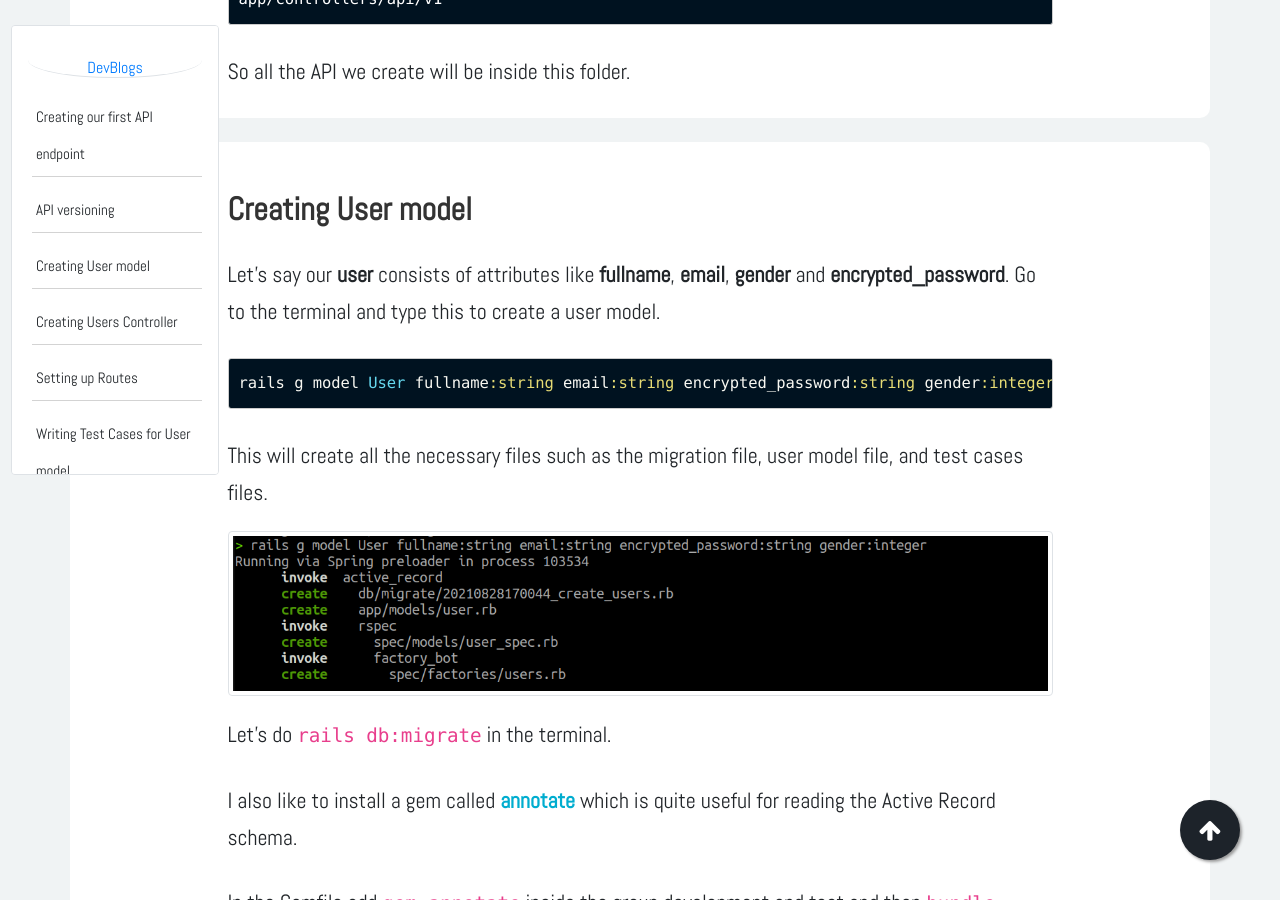
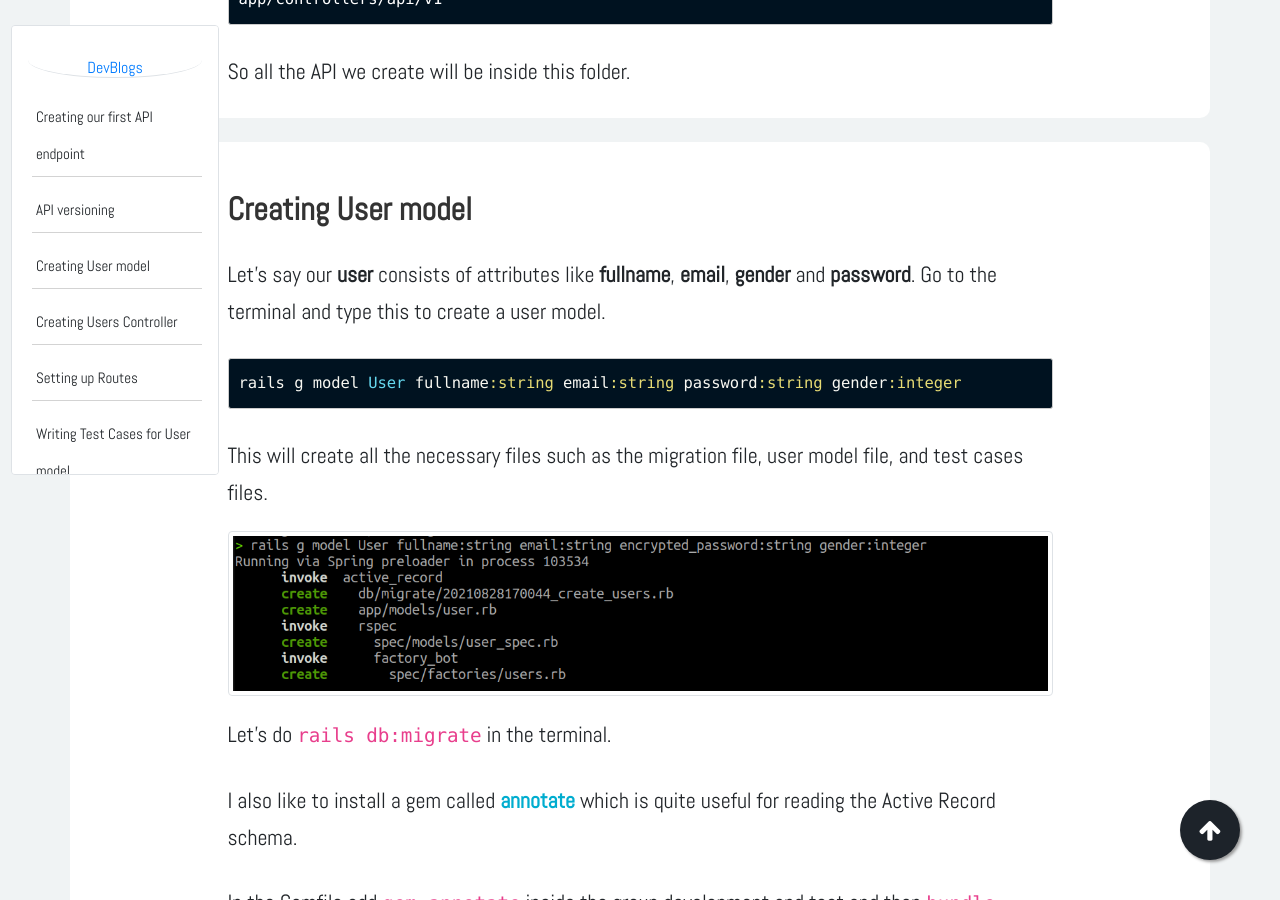
Before and after one commit to developerBlogs/developerBlogs.github.io, a Jekyll site: the page built from _posts/2021-08-29-rails_api_series-02.markdown, in a window 1280 px wide and 900 px high, scrolled down 1890 px. Built offline with Jekyll 4.4.1, drawn with Linux system fonts in a browser that asks for light colours; emoji names are drawn with the system emoji font; some web fonts are replaced; comment, search, counter and statistics services are not loaded; some of the changed text lies outside the part shown.

Commit message:
renamed encrypted password to password

````diff
--- a/_posts/2021-08-28-rails_api_series-01.markdown
+++ b/_posts/2021-08-28-rails_api_series-01.markdown
@@ -82,8 +82,8 @@ Great 🎉 🎉 we are done with the setup. Let's run `rails s` in the terminal
 Please feel free to give your feedback on the comment section below or ping me at <a aria-label="Send email" href="mailto:sajanbasnet75@gmail.com"><i class="icon fa fa-envelope" style="font-size:32px; margin: 0px 3px;"></i></a> or  <a aria-label="My LinkedIn" target="_blank" href="https://www.linkedin.com/in/sajan-basnet-b4b1b0148/"><i class="icon fa fa-linkedin-square" style="font-size:32px; margin: 0px 3px;" aria-hidden="true"></i></a>. Have a great time :smiley_cat:
 
 <div>
-<h3>Related Topic</h3>
-  <a href="http://localhost:4000/blogs/rails_api_series/02" target="_blank">**Building API in Rails Part 2** </a>
+<strong>Related Topic</strong>
+  <a href="https://developerblogs.github.io/blogs/rails_api_series/02" target="_blank">**Building API in Rails Part 2** </a>
 </div>
 </div>
 </div>
--- a/_posts/2021-08-29-rails_api_series-02.markdown
+++ b/_posts/2021-08-29-rails_api_series-02.markdown
@@ -42,10 +42,10 @@ So all the API we create will be inside this folder.
 <div class="col-lg-9 col-md-9 mx-auto pt-3">
 ## Creating User model
 
-Let's say our **user** consists of attributes like **fullname**, **email**, **gender** and **encrypted_password**. Go to the terminal and type this to create a user model.
+Let's say our **user** consists of attributes like **fullname**, **email**, **gender** and **password**. Go to the terminal and type this to create a user model.
 
 ```ruby
-rails g model User fullname:string email:string encrypted_password:string gender:integer
+rails g model User fullname:string email:string password:string gender:integer
 ```
 
 This will create all the necessary files such as the migration file, user model file, and test cases files.
@@ -160,7 +160,7 @@ require 'rails_helper'
 RSpec.describe User, type: :model do
   it { should validate_presence_of(:email) }
   it { should validate_presence_of(:fullname) }
-  it { should validate_presence_of(:encrypted_password) }
+  it { should validate_presence_of(:password) }
   it {should validate_uniqueness_of(:email)}
 end
 ```
@@ -173,7 +173,7 @@ Our `user.rb` model will look something like this now
 
 ```ruby
 class User < ApplicationRecord
-  validates :email, :fullname, :encrypted_password, presence: true
+  validates :email, :fullname, :password, presence: true
   validates_uniqueness_of :email
 end
 ```
@@ -266,7 +266,7 @@ RSpec.describe 'Api::V1::Users', type: :request do
         user: {
           fullname: 'New User',
           email: 'new@gmail.com',
-          encrypted_password: 'asdasd12ad'
+          password: 'asdasd12ad'
         }
       }
       post api_v1_users_path, params: request_body
@@ -292,7 +292,7 @@ end
 private
 
 def user_params
-    params.require(:user).permit(:fullname, :email, :encrypted_password, :gender)
+    params.require(:user).permit(:fullname, :email, :password, :gender)
 end
 ```
 
@@ -318,8 +318,8 @@ The code base is available [here](https://github.com/sajanbasnet75/rails_api_ser
 Please feel free to give your feedback on the comment section below or ping me at <a aria-label="Send email" href="mailto:sajanbasnet75@gmail.com"><i class="icon fa fa-envelope" style="font-size:32px; margin: 0px 3px;"></i></a> or  <a aria-label="My LinkedIn" target="_blank" href="https://www.linkedin.com/in/sajan-basnet-b4b1b0148/"><i class="icon fa fa-linkedin-square" style="font-size:32px; margin: 0px 3px;" aria-hidden="true"></i></a>. Have a great time :smiley_cat:
 
 <div>
-<h3>Related Topic</h3>
-  <a href="http://localhost:4000/blogs/rails_api_series/03" target="_blank">**Building API in Rails Part 3** </a>
+<strong>Related Topic</strong>
+  <a href="https://developerblogs.github.io/blogs/rails_api_series/03" target="_blank">**Building API in Rails Part 3** </a>
 </div>
 </div>
 </div>
````
Also changed, not shown: _posts/2021-09-05-rails_api_series-03.markdown (+8 -7 lines).
